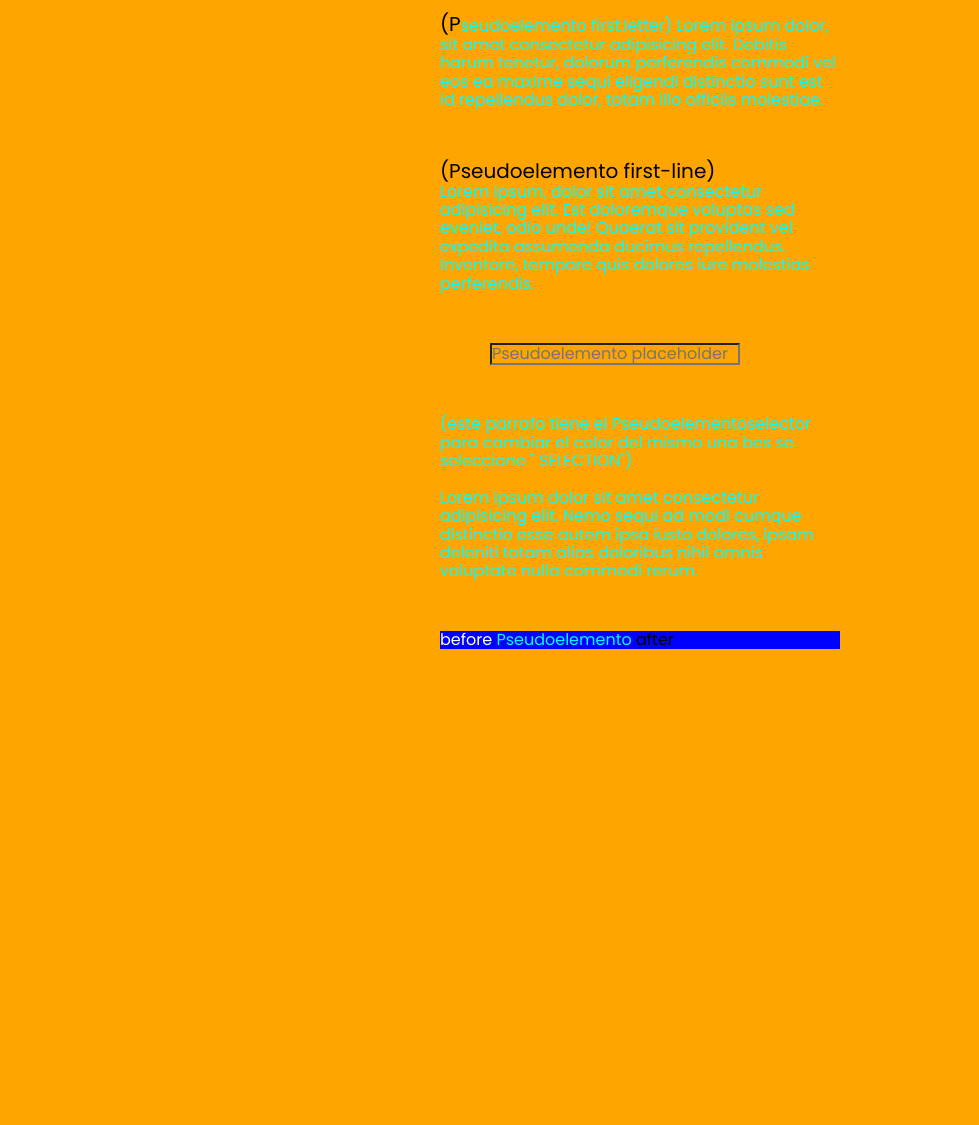
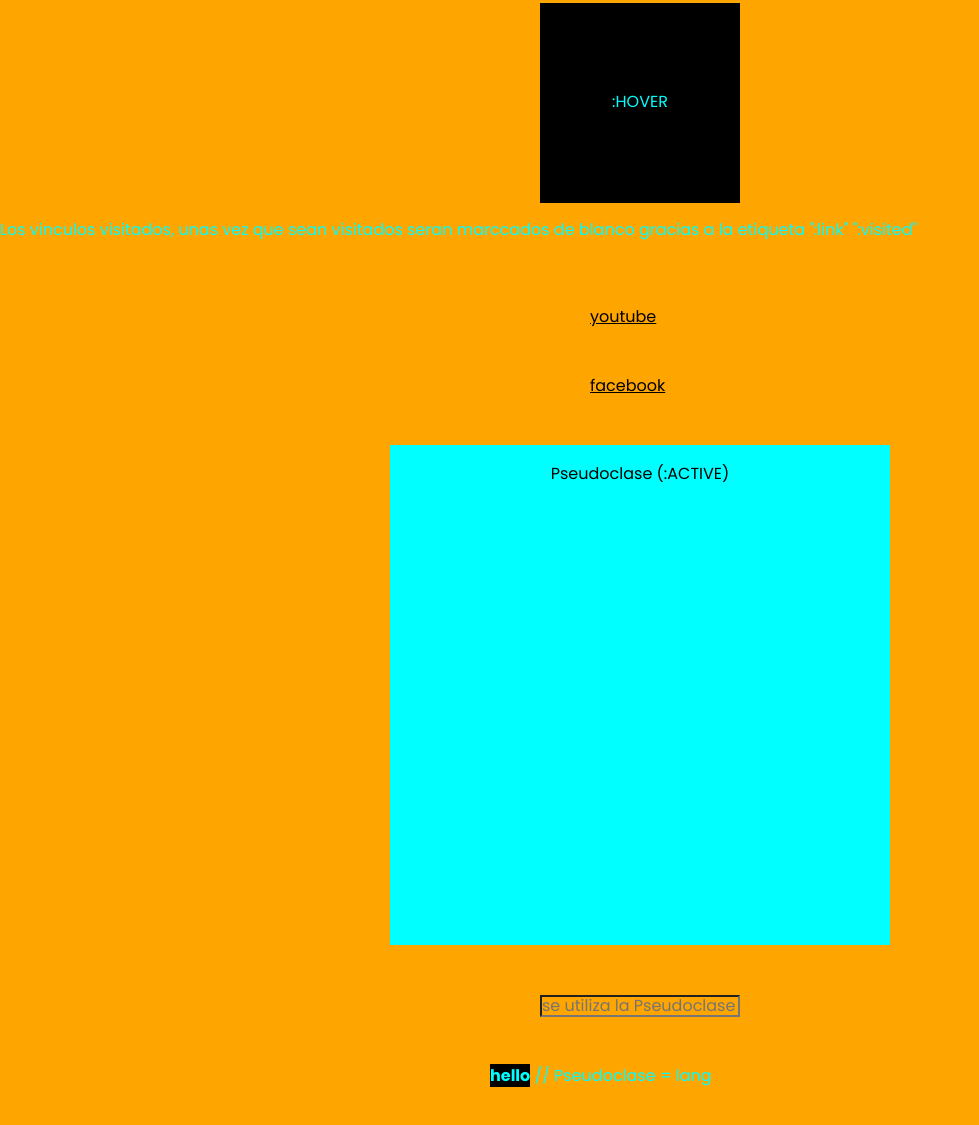
Before and after one commit to JarminthonEnriqueRuedaLarrotaADSO/csss, a plain HTML site: page index.html in a window 1280 px wide. Shown: the part 37-1162 px from the top of the page, without its empty margins (0-979 px from the left). Before the commit the page ends 800 px from the top, so only its background shows below. Drawn offline with Linux system fonts and the light colour scheme.

Commit message:
Pseudoclases

```diff
--- a/index.html
+++ b/index.html
@@ -10,16 +10,16 @@
 </head>
 <body>
 
-    <div class=" m1">(Pseudoelemento first.letter) Lorem ipsum dolor, sit amet consectetur adipisicing elit. Debitis harum tenetur, dolorum perferendis commodi vel eos ea maxime sequi eligendi distinctio sunt est id repellendus dolor, totam illo officiis molestiae.</div>
-    <div class=" m2">(Pseudoelemento first-line) <br> Lorem ipsum, dolor sit amet consectetur adipisicing elit. Est doloremque voluptas sed eveniet, odio unde! Quaerat sit provident vel expedita assumenda ducimus repellendus. Inventore, tempore quis dolores iure molestias perferendis.</div>
+<div class="div">:HOVER</div>
+<br>
+<p>Los vinculos visitados, unas vez que sean visitados seran marccados de blanco gracias a la etiqueta ":link" ":visited"</p><br>
+<a class="a1" href="https://youtube.com" target="_blank">youtube</a>
+<a class="a2" href="https://facebook.com" target="_blank">facebook</a>
+<div class="div1">Pseudoclase (:ACTIVE)</div>
+<form action="" class="clas">
+    <input class="clas1" type="text" placeholder="se utiliza la Pseudoclase focus">
+</form>
 
-    <form action="">
-<input type="text" placeholder="Pseudoelemento placeholder">
-
-    </form>
-    <p>(este parrafo tiene el Pseudoelementoselector para cambiar el color del mismo una bes se seleccione  " SELECTION")
-        <br> <br> Lorem ipsum dolor sit amet consectetur adipisicing elit. Nemo sequi ad modi cumque distinctio esse autem ipsa iusto dolores, ipsam deleniti totam alias doloribus nihil omnis voluptate nulla commodi rerum.</p>
-
-        <p class="p1">Pseudoelemento</p>
+<p class="p1" > <b>hello</b> // Pseudoclase = lang</p>
 </body>
 </html>
--- a/style.css
+++ b/style.css
@@ -6,50 +6,75 @@
     color: aqua;
 }
 
-div{
-    width: 400px;
+.div{
+    padding-top: 90px;
+    text-align: center;
+    width: 200px;
+    height: 200px;
+    margin: auto;
+    margin-top: 40px;
+    background: black;
+    transition: all 1s;
+}
+.div:hover{
+    background: blue;
+}
+.a1{
+    width: 100px;
     margin: auto;
     margin-top: 50px;
+    display: block;
+
 }
-form{
+.a2{
+    width: 100px;
+    margin: auto;
+    margin-top: 50px;
+    display: block;
+}
+a:link{
+color: black;
+}
+a:visited{
+color: white;
+background: red;
+}
+.div1{
+    padding-top: 20px;
+    color: black;
+    text-align: center;
+    width: 500px;
+    height: 500px;
+    background-color: aqua;
+    margin: auto;
+    margin-top: 50px;
+    transition: all 1s;
+}
+.div1:active{
+    width: 250px;
+    height: 250px;
+    background-color: black;
+}
+.clas{
+width: 200px;
+margin: auto;
+margin-top: 50px;
+margin-bottom: 50px;
+background-color: black;
+}
+.clas1{
+transition: all 1s;
+width: 200px;
+}
+.clas1:focus{
+background-color: white;
+width: 250px;
+}
+.p1{
     width: 300px;
     margin: auto;
-    margin-top:50px;
+    margin-bottom: 50px;
 }
-input{
-    width: 250px;
+.p1 b:lang(en) {
+background: rgb(0, 0, 0);
 }
-.m1::first-letter {
-    color: black;
-    width: 200px ;
-    font-size: 20px;
-}
-.m2::first-line {
-color: black;
-font-size: 20px;
-}
-.m3::placeholder{
-color: black;
-font-size: 20px;
-}
-p{
-    width: 400px;
-    margin: auto;
-    margin-bottom: 50px;
-    margin-top: 50px;
-}
-p::selection{
-    color: black;
-    background: red;
-}
-.p1{
-    background: blue;
-}
-.p1::before{
- content: "before ";
- color: #fff;
-}
-.p1::after{
- content: " after";
- color: black;
-}
```
